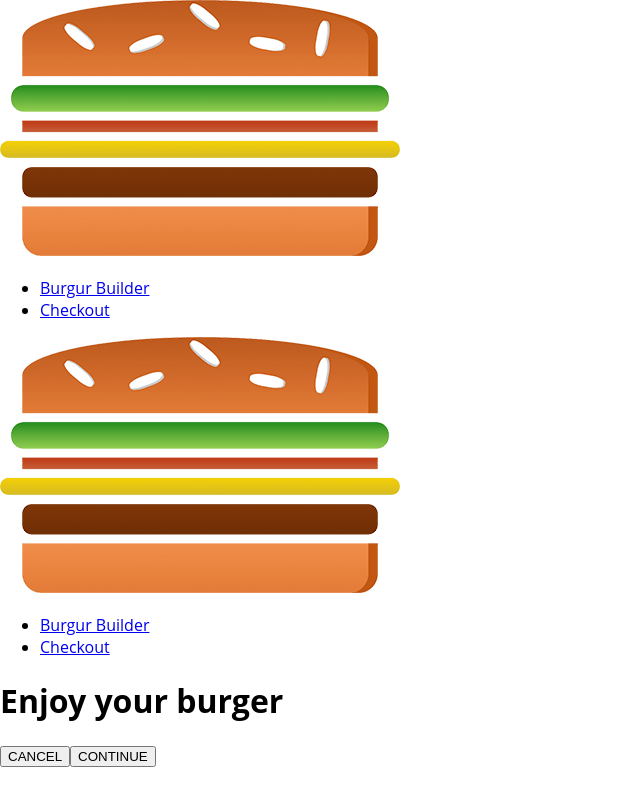
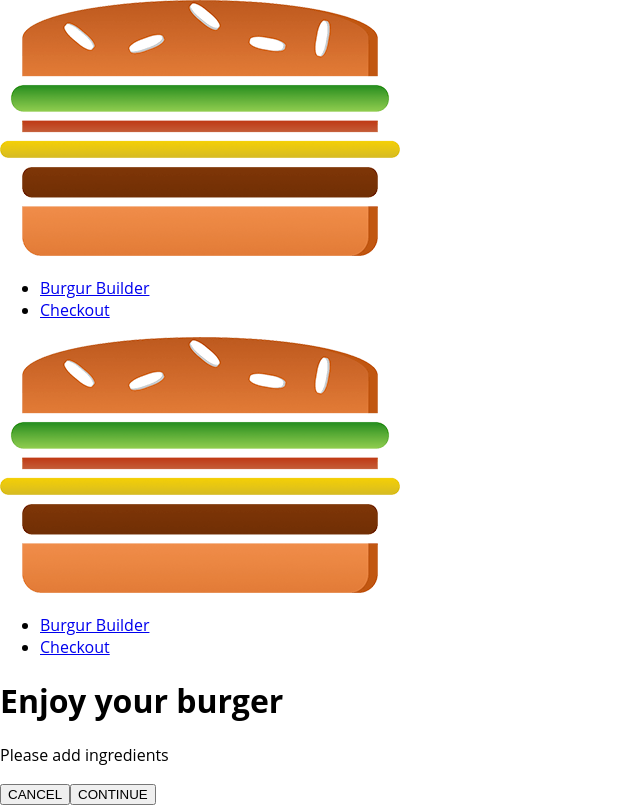
Before and after one commit to chomarlay/burger-app, a React app: page /checkout in a window 1280 px wide. Shown: the whole page, without its empty margins (0-640 px from the left). Built offline with nearby package versions, Linux system fonts and the light colour scheme; the HTML template or start-up script is replaced by a standard one.

Commit message:
routing added

```diff
--- a/src/components/CheckoutSummary/CheckoutSummary.js
+++ b/src/components/CheckoutSummary/CheckoutSummary.js
@@ -11,8 +11,8 @@
             <div style={{width: '100%', margin:'auto'}}>
                 <Burger ingredients={props.ingredients} />
             </div>
-            <Button btnType="Danger" clicked>CANCEL</Button>
-            <Button btnType="Success" clicked>CONTINUE</Button>
+            <Button btnType="Danger" clicked={props.checkoutCancelled}>CANCEL</Button>
+            <Button btnType="Success" clicked={props.checkoutContinued}>CONTINUE</Button>
         </div>
     )
 }
--- a/src/containers/BurgerBuilder/BurgerBuilder.js
+++ b/src/containers/BurgerBuilder/BurgerBuilder.js
@@ -105,7 +105,18 @@
         // .catch(error=>
         //     this.setState({loading:false, purchasing:false}))
         //     ;
-        this.props.history.push('/checkout');
+
+        const queryParams = [];
+        for (let i in this.state.ingredients) {
+            queryParams.push(encodeURIComponent(i)+'='+encodeURIComponent(this.state.ingredients[i]));
+        }
+
+        const queryString = queryParams.join('&');
+        this.props.history.push({
+            pathname: '/checkout',
+            search: '?' + queryString
+        }
+           );
     }
 
     render () {
--- a/src/containers/Checkout/Checkout.js
+++ b/src/containers/Checkout/Checkout.js
@@ -5,10 +5,30 @@
     state={
         ingredients: {salad:1, cheese:1, bacon:1}
     }
+    componentDidMount(){
+        const query = new URLSearchParams(this.props.location.search);
+        const theIngredients = {};
+        for (let param of query.entries()) {
+            theIngredients[param[0]] = +param[1];
+        }
+        this.setState({ingredients:theIngredients});
+    }
+
+    checkoutCancelledHandler = () => {
+        this.props.history.goBack();
+    }
+    checkoutContinuedHandler = () => {
+        this.props.history.replace('/checkout/contact-data');
+    }
     render() {
         return (
         <div>
-            <CheckoutSummary ingredients={this.state.ingredients} />
+            <CheckoutSummary
+                ingredients={this.state.ingredients}
+                checkoutCancelled={this.checkoutCancelledHandler}
+                checkoutContinued={this.checkoutContinuedHandler}
+
+            />
         </div>
         )
     }
```
